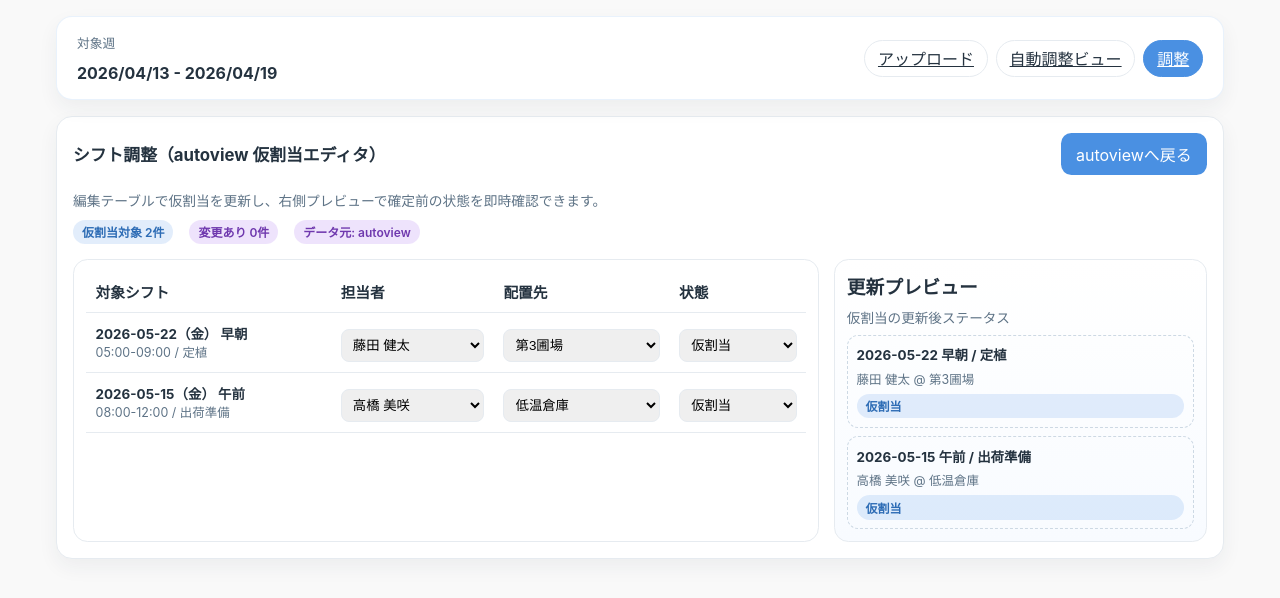
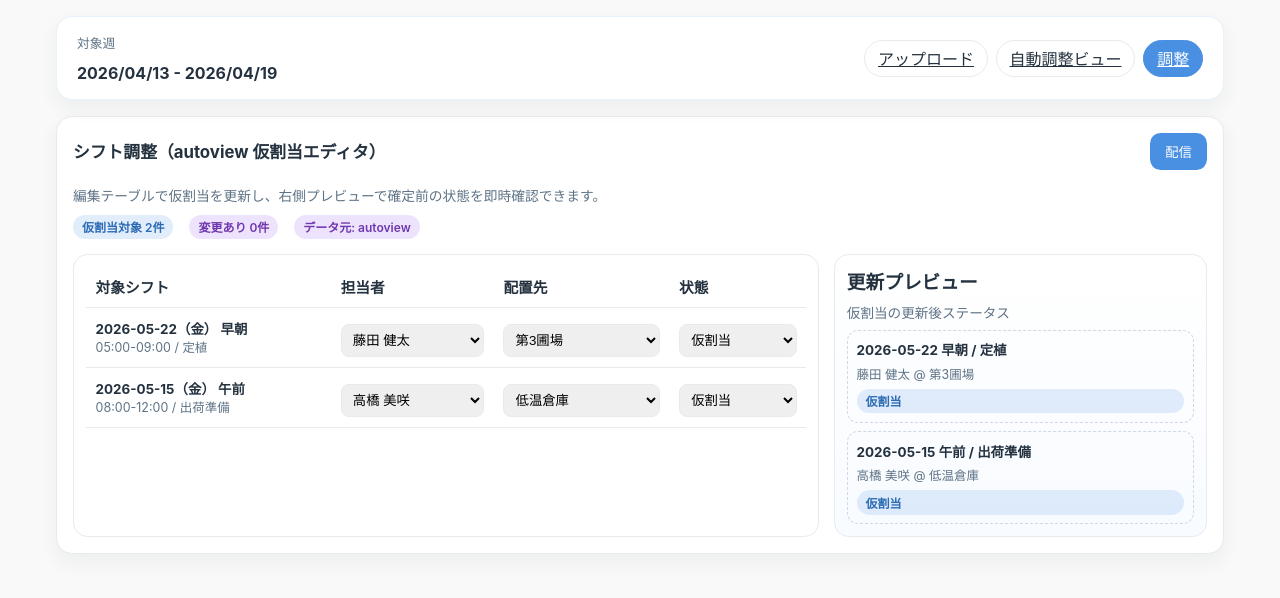
Before and after one commit to ANOSkdy/shift_manager, a Next.js app: page /adjustment in a window 1280 px wide. Shown: the top 598 px of the page. Built offline with nearby package versions, Linux system fonts and the light colour scheme.

Commit message:
Replace autoview return action with delivery button

```diff
--- a/app/(mock)/adjustment/page.tsx
+++ b/app/(mock)/adjustment/page.tsx
@@ -1,6 +1,5 @@
 'use client';
 
-import Link from 'next/link';
 import { useMemo, useState } from 'react';
 import { SectionCard, StatusTag } from '@/components/mock/ui';
 import { autoShiftRows, provisionalReplacementCandidates, provisionalSiteCandidates, type AllocationStatus } from '@/lib/mock/autoview-data';
@@ -44,9 +43,9 @@ export default function AdjustmentPage() {
       <SectionCard
         title="シフト調整（autoview 仮割当エディタ）"
         action={
-          <Link href="/autoview" className="primary-button">
-            autoviewへ戻る
-          </Link>
+          <button type="button" className="primary-button">
+            配信
+          </button>
         }
       >
         <p className="helper-text">編集テーブルで仮割当を更新し、右側プレビューで確定前の状態を即時確認できます。</p>
```
